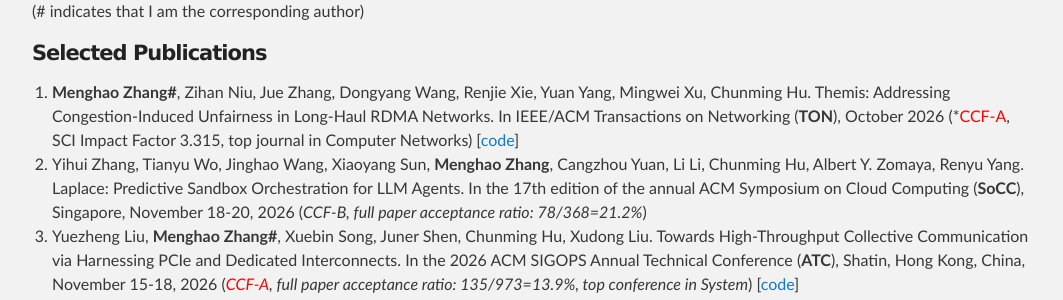
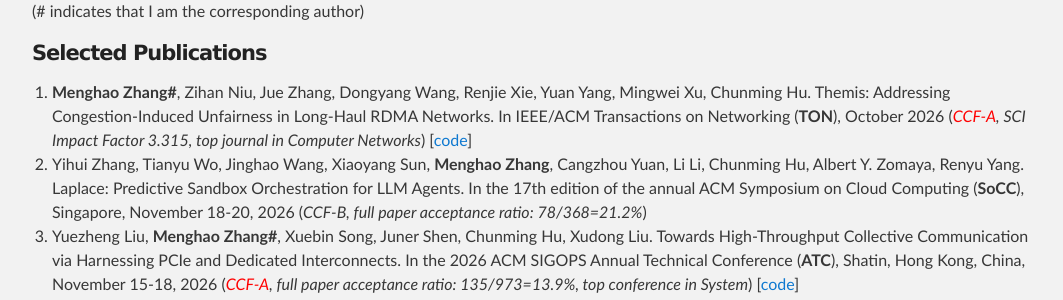
Before and after one commit to zhangmenghao/zhangmenghao.github.io, a Jekyll site: the page built from index.md, in a window 1280 px wide and 900 px high, scrolled down 1261 px. Shown: the part 154-454 px from the top of the window, without its empty margins (108-1171 px from the left). Built offline with Jekyll 4.4.1, drawn with Linux system fonts in a browser that asks for light colours.

```diff
--- a/index.md
+++ b/index.md
@@ -46,7 +46,7 @@
 #### Selected Publications
 40. __Menghao Zhang#__, Zihan Niu, Jue Zhang, Dongyang Wang, Renjie Xie, Yuan Yang, Mingwei Xu, Chunming Hu.
 Themis: Addressing Congestion-Induced Unfairness in Long-Haul RDMA Networks.
-In IEEE/ACM Transactions on Networking (**TON**), October 2026 (*<font color='red'>CCF-A</font>, SCI Impact Factor 3.315, top journal in Computer Networks) [[code](https://github.com/Networked-System-and-Security-Group/Themis/tree/TON)]
+In IEEE/ACM Transactions on Networking (**TON**), October 2026 (*<font color='red'>CCF-A</font>, SCI Impact Factor 3.315, top journal in Computer Networks*) [[code](https://github.com/Networked-System-and-Security-Group/Themis/tree/TON)]
 39. Yihui Zhang, Tianyu Wo, Jinghao Wang, Xiaoyang Sun, __Menghao Zhang__, Cangzhou Yuan, Li Li, Chunming Hu, Albert Y. Zomaya, Renyu Yang.
 Laplace: Predictive Sandbox Orchestration for LLM Agents.
 In the 17th edition of the annual ACM Symposium on Cloud Computing (**SoCC**), Singapore, November 18-20, 2026 (*CCF-B, full paper acceptance ratio: 78/368=21.2%*)
```
